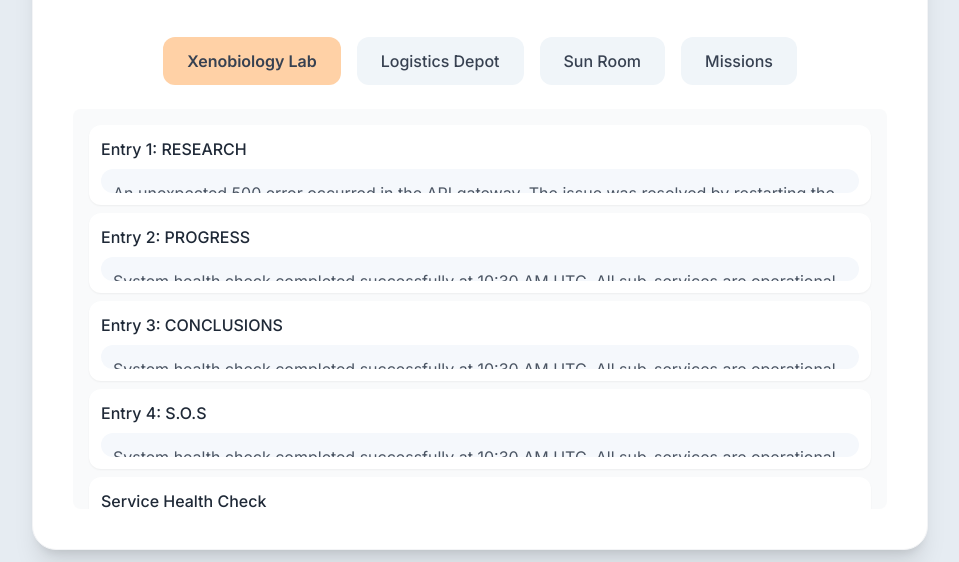
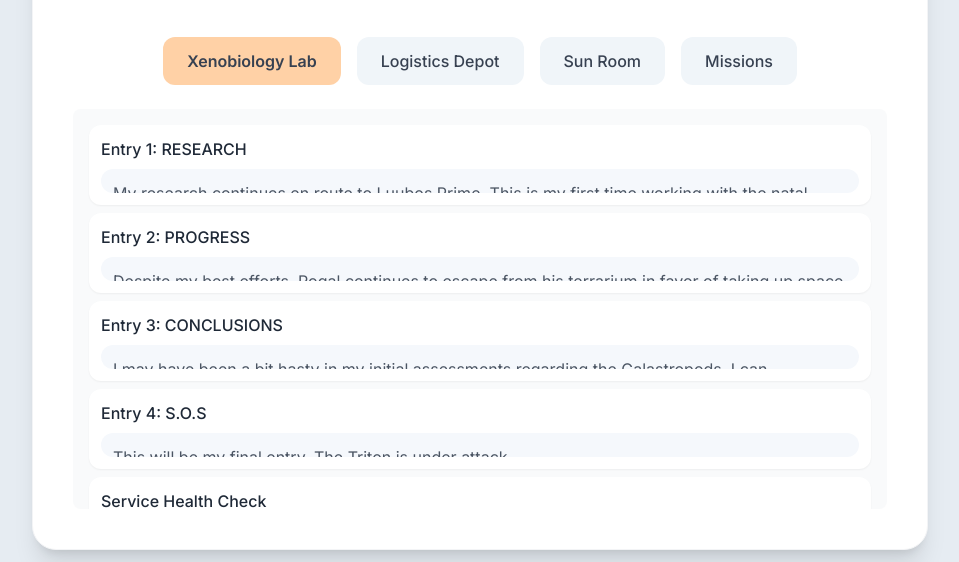
Before and after one commit to Susnugg/astroneer-logs.github.io, a plain HTML site: page index.html in a window 1280 px wide. Both pictures are taken after a click on the button "Xenobiology Lab". Shown: the part 164-726 px from the top of the page, without its empty margins (160-1119 px from the left). Drawn offline with nearby package versions, Linux system fonts and the light colour scheme.

Commit message:
Update index.html
xeno logs 1-4

```diff
--- a/index.html
+++ b/index.html
@@ -18,7 +18,7 @@
             transition: max-height 0.5s ease-in-out;
         }
         .log-content.open {
-            max-height: 250px; /* A value large enough to show content */
+            max-height: 1000px; /* A value large enough to show all content */
         }
     </style>
 </head>
@@ -61,10 +61,10 @@
         // Data structure for the logs
         const logsData = {
             tab1: [
-                { title: 'Entry 1: RESEARCH', content: 'An unexpected 500 error occurred in the API gateway. The issue was resolved by restarting the service. No data was lost.' },
-                { title: 'Entry 2: PROGRESS', content: 'System health check completed successfully at 10:30 AM UTC. All sub-services are operational.' },
-                { title: 'Entry 3: CONCLUSIONS', content: 'System health check completed successfully at 10:30 AM UTC. All sub-services are operational.' },
-                { title: 'Entry 4: S.O.S', content: 'System health check completed successfully at 10:30 AM UTC. All sub-services are operational.' },
+                { title: 'Entry 1: RESEARCH', content: "My research continues en route to Luubos Prime. This is my first time working with the natal specimens before they've undergone environmental adaptation. All seven Galastropods remain in good health. Nothing substantial to report.\n\nOn a personal note: I question the value of our current mission. Extensive research has already been provided on Galastropoda aptum and I fail to see the added value that exposure to Luubos Prime will bring. EXO's solutions for containment are questionable at best, turning a species with such invasive qualities into house pets.\n\nAdditionally, crewman Nao has taken to spending all his free hours in the nursery, interrupting my work. His insipid cooing and insistence on naming them is irritating. I dread the hours he's not on shift." },
+                { title: 'Entry 2: PROGRESS', content: "Despite my best efforts, Rogal continues to escape from his terrarium in favor of taking up space in my coat pocket. I fear I have spoiled him one too many times with our walks around the ship. The little ones have taken over my lab.\n\nIncreasing personal interaction has resulted in extremely positive results. Much as I hate to admit it, the snails do seem happier and I find myself strangely energized once they've all been fed and sorted. I even caught Usagi singing this morning.\n\nNao will never let me live this down. I will have to settle our bet the next time he's free. His team has been extremely busy charting a course towards the anomaly our scanners picked up. I do hope he finds time to drop by the nursey soon." },
+                { title: 'Entry 3: CONCLUSIONS', content: 'I may have been a bit hasty in my initial assessments regarding the Galastropods. I can understand why EXO Dynamics sought to integrate them into society rather than exterminate them--the temporary physical improvements they provide to their caretakers is an objectively beneficial increase.I have yet to quantify the more permanent positive effects they\'ve had on my productivity and mood. I must admit I am glad for our temporary course diversion from Luubos Prime. I find myself strangely excited and anxious to expose the little ones to that planet. It will inevitably change them. I can only hope for the better.\n\nNao will no doubt laugh at me for this. Whatever he needs must be urgent. I can hear him calling me again.' },
+                { title: 'Entry 4: S.O.S', content: 'This will be my final entry. The Triton is under attack.\nI am the only one left.\nI\'ve sealed the nursery, but it won\'t be long before they find me. Nao called to me earlier...or whatever that thing is pretending to be Nao did. There\'s no way off the ship for me, but I\'ve set the command to jettison the nursery. All that\'s left is to push the button.\n\nIf you\'re reading this, please take care of these little ones. I cannot save the Triton, but maybe I can save them.' },
                 { title: 'Service Health Check', content: 'System health check completed successfully at 10:30 AM UTC. All sub-services are operational.' },
                 { title: 'Service Health Check', content: 'System health check completed successfully at 10:30 AM UTC. All sub-services are operational.' },
                 { title: 'Service Health Check', content: 'System health check completed successfully at 10:30 AM UTC. All sub-services are operational.' },
@@ -107,7 +107,7 @@
 
                     const contentDiv = document.createElement('div');
                     contentDiv.classList.add('mt-2', 'p-3', 'bg-[#F5F8FC]', 'rounded-xl', 'text-gray-600', 'log-content');
-                    contentDiv.textContent = log.content;
+                    contentDiv.innerHTML = log.content.replace(/\n/g, '<br>');
                     li.appendChild(contentDiv);
 
                     // Toggle the content visibility on click
```
